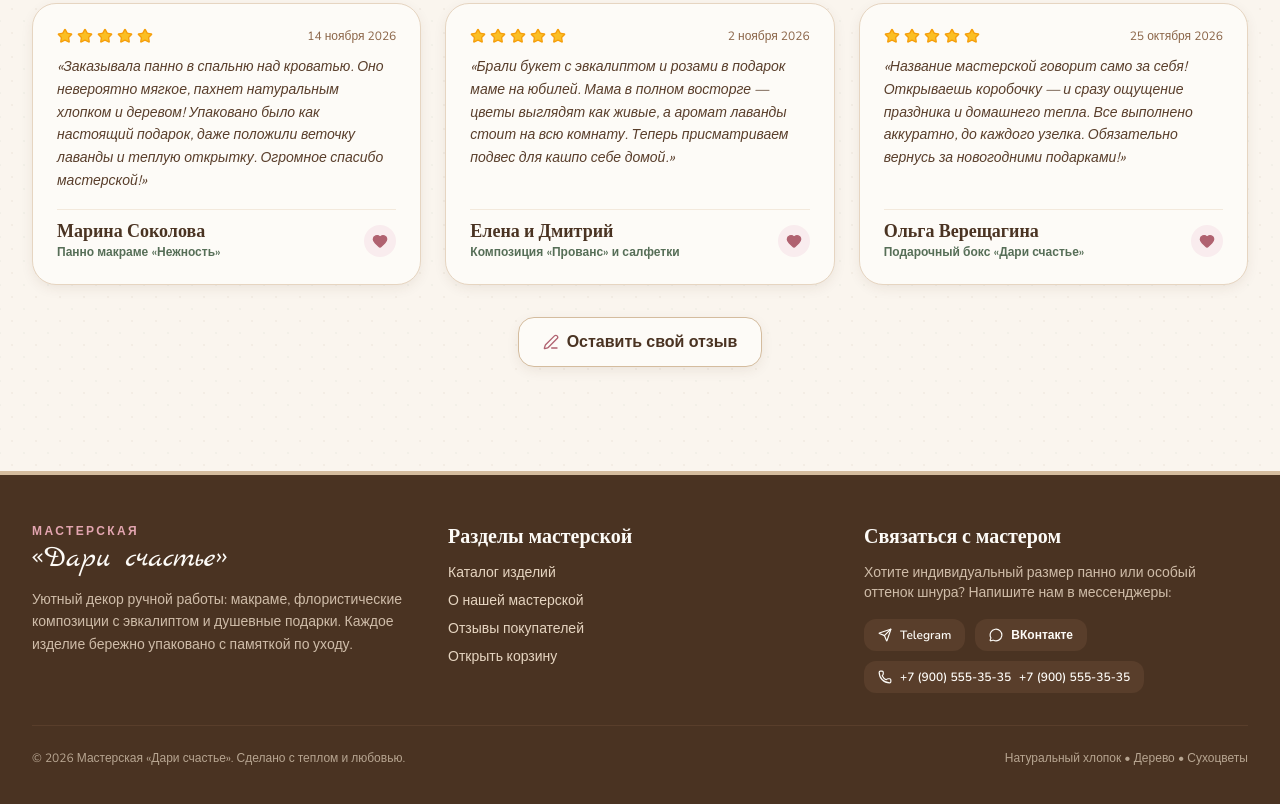
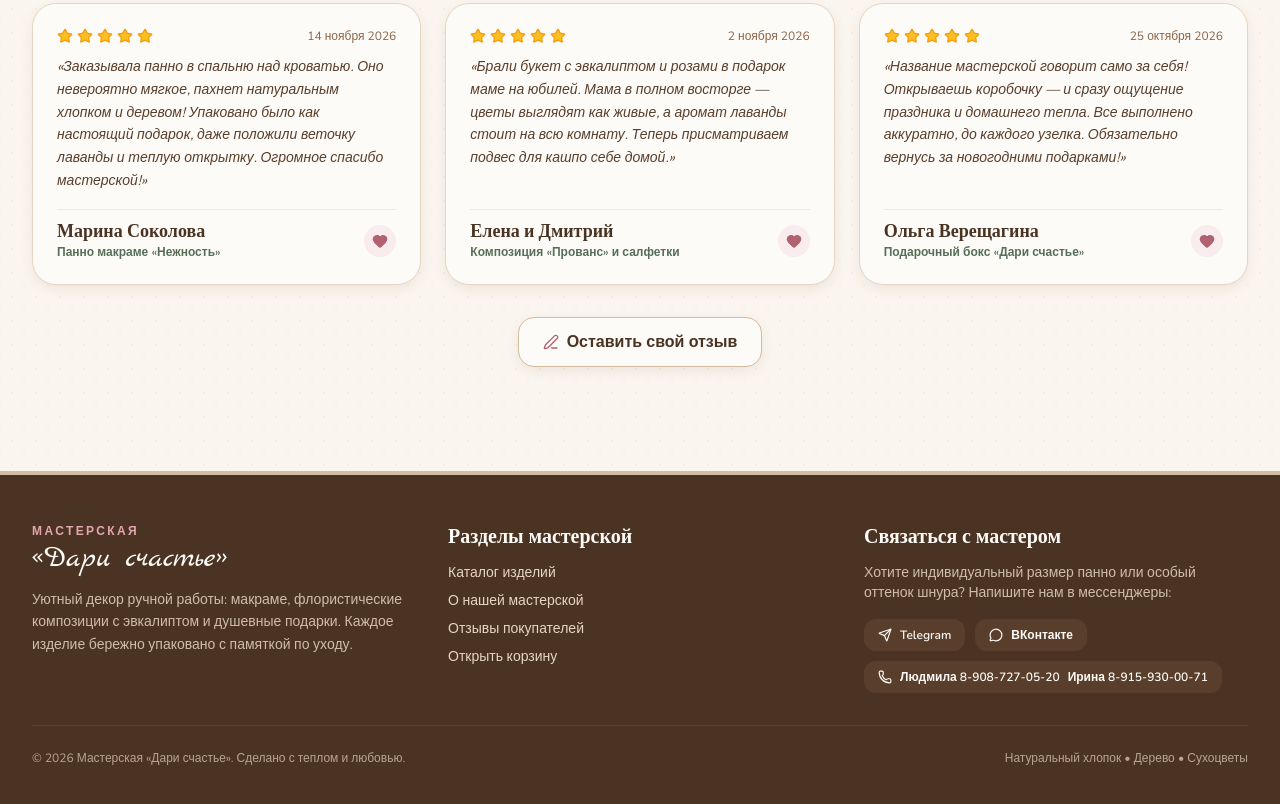
Before and after one commit to Dorilka/dari-schastye, a plain HTML site: page index.html in a window 1280 px wide. Shown: the part 3099-3903 px from the top of the page. Drawn offline with nearby package versions, Linux system fonts and the light colour scheme.

Commit message:
Update index.html

```diff
--- a/index.html
+++ b/index.html
@@ -508,8 +508,8 @@
                         </a>
                         <a href="#contacts" onclick="showToast('Телефон мастерской: +7 (900) 555-35-35')" class="inline-flex items-center gap-2 px-3.5 py-2 rounded-xl bg-wood-700 hover:bg-sage-600 text-cream-50 text-xs font-semibold transition-colors">
                             <i data-lucide="phone" class="w-3.5 h-3.5"></i>
-                            <span>+7 (900) 555-35-35</span>
-                            <span>+7 (900) 555-35-35</span>
+                            <span>Людмила  8-908-727-05-20</span>
+                            <span>Ирина  8-915-930-00-71</span>
                         </a>
                     </div>
                 </div>
```
